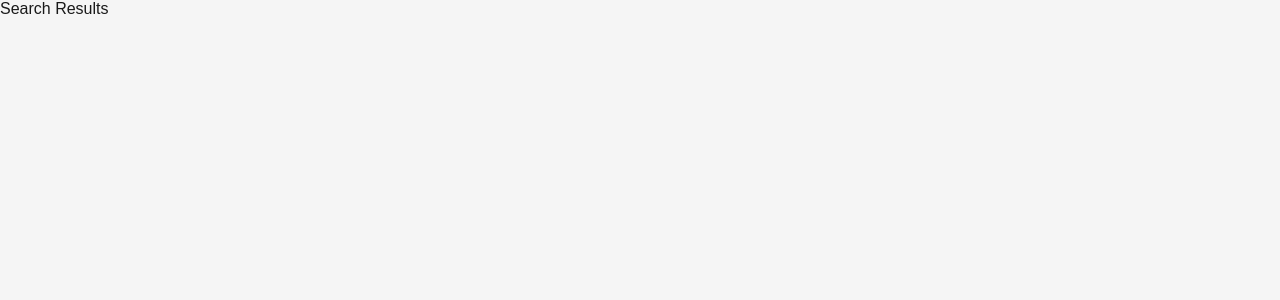
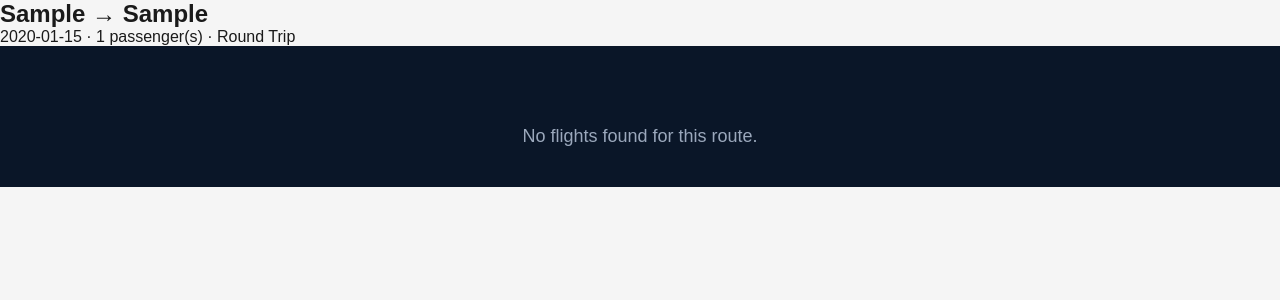
Before and after one commit to Ifeanyi38/Airline_booking-application-for-database-comparison, a React (Vite) app: page / in a window 1280 px wide. Both pictures are taken after typing "Sample", "Sample", "2020-01-15", "2020-01-15" into the empty fields and a click on the button "Search". Shown: the top 300 px of the page. Built offline with nearby package versions, Linux system fonts and the light colour scheme.

Commit message:
search page completed with sample js data to change to django

```diff
--- a/src/App.jsx
+++ b/src/App.jsx
@@ -1,10 +1,12 @@
 import { Routes, Route } from 'react-router-dom'
 import HomePage from './pages/HomePage'
+import SearchResultsPage from './pages/SearchResultsPage'
 
 function App() {
   return (
     <Routes>
       <Route path="/" element={<HomePage />} />
+      <Route path="/search" element={<SearchResultsPage />} />
       <Route path="/search" element={<div>Search Results</div>} />
       <Route path="/booking" element={<div>Booking Page</div>} />
       <Route path="/my-bookings" element={<div>My Bookings</div>} />
--- /dev/null
+++ b/src/data/sampleFlights.js
@@ -0,0 +1,91 @@
+const sampleFlights = [
+  {
+    id: 1,
+    flightNumber: 'SK101',
+    from: 'LHR',
+    to: 'JFK',
+    fromCity: 'London',
+    toCity: 'New York',
+    departure: '08:00',
+    arrival: '11:15',
+    duration: '8h 15m',
+    stops: 0,
+    class: 'economy',
+    price: 399,
+  },
+  {
+    id: 2,
+    flightNumber: 'SK202',
+    from: 'LHR',
+    to: 'DXB',
+    fromCity: 'London',
+    toCity: 'Dubai',
+    departure: '14:30',
+    arrival: '21:50',
+    duration: '7h 20m',
+    stops: 0,
+    class: 'economy',
+    price: 289,
+  },
+  {
+    id: 3,
+    flightNumber: 'SK303',
+    from: 'LHR',
+    to: 'NRT',
+    fromCity: 'London',
+    toCity: 'Tokyo',
+    departure: '10:00',
+    arrival: '22:50',
+    duration: '12h 50m',
+    stops: 1,
+    class: 'business',
+    price: 520,
+  },
+  {
+    id: 4,
+    flightNumber: 'SK404',
+    from: 'LHR',
+    to: 'BCN',
+    fromCity: 'London',
+    toCity: 'Barcelona',
+    departure: '06:45',
+    arrival: '08:55',
+    duration: '2h 10m',
+    stops: 0,
+    class: 'economy',
+    price: 89,
+  },
+  {
+    id: 5,
+    flightNumber: 'SK505',
+    from: 'LHR',
+    to: 'CPT',
+    fromCity: 'London',
+    toCity: 'Cape Town',
+    departure: '19:00',
+    arrival: '06:30',
+    duration: '11h 30m',
+    stops: 0,
+    class: 'first',
+    price: 610,
+  },
+
+  {
+    id: 6,
+    flightNumber: 'SK606',
+    from: 'LHR',
+    to: 'ABV',
+    fromCity: 'London',
+    toCity: 'Abuja',
+    departure: '21:00',
+    arrival: '05:30',
+    duration: '6h 30m',
+    stops: 0,
+    class: 'economy',
+    price: 450,
+  },
+]
+
+
+
+export default sampleFlights;
--- a/src/pages/SearchResultsPage.jsx
+++ b/src/pages/SearchResultsPage.jsx
@@ -0,0 +1,64 @@
+import { useSearchParams, useNavigate } from 'react-router-dom'
+import sampleFlights from '../data/sampleFlights'
+
+function SearchResultsPage() {
+
+  // useSearchParams reads the query parameters from the URL
+
+  const [searchParams] = useSearchParams()
+  const navigate = useNavigate()
+
+  const from = searchParams.get('from')
+  const to = searchParams.get('to')
+  const departure = searchParams.get('departure')
+  const passengers = searchParams.get('passengers')
+  const tripType = searchParams.get('trip')
+
+  // Shows all flights if search fields are empty, otherwise filters by from and to
+  // .includes() allows partial matches so user can type city name or airport code
+  // Both from and to must match for a flight to appear in results
+const filteredFlights = sampleFlights.filter(
+  (flight) =>
+    (flight.fromCity.toLowerCase().includes(from.toLowerCase()) ||
+    flight.from.toLowerCase().includes(from.toLowerCase())) &&
+    (flight.toCity.toLowerCase().includes(to.toLowerCase()) ||
+    flight.to.toLowerCase().includes(to.toLowerCase()))
+)
+
+  const handleSelect = (flight) => {
+    navigate(`/booking?flightId=${flight.id}&passengers=${passengers}`)
+  }
+
+  return (
+    <div>
+
+      {/* Search Summary */}
+      <section>
+        <h2>{from} → {to}</h2>
+        <p>{departure} · {passengers} passenger(s) · {tripType === 'round' ? 'Round Trip' : 'One Way'}</p>
+      </section>
+
+      {/* Flight Results */}
+      <section>
+        {filteredFlights.length === 0 ? (
+          <p>No flights found for this route.</p>
+        ) : (
+          filteredFlights.map((flight) => (
+            <div key={flight.id}>
+              <h3>{flight.flightNumber} — {flight.fromCity} → {flight.toCity}</h3>
+              <p>{flight.departure} → {flight.arrival}</p>
+              <p>Duration: {flight.duration}</p>
+              <p>Stops: {flight.stops === 0 ? 'Direct' : `${flight.stops} stop`}</p>
+              <p>Class: {flight.class}</p>
+              <p>Price: £{flight.price}</p>
+              <button onClick={() => handleSelect(flight)}>Select</button>
+            </div>
+          ))
+        )}
+      </section>
+
+    </div>
+  )
+}
+
+export default SearchResultsPage
```
